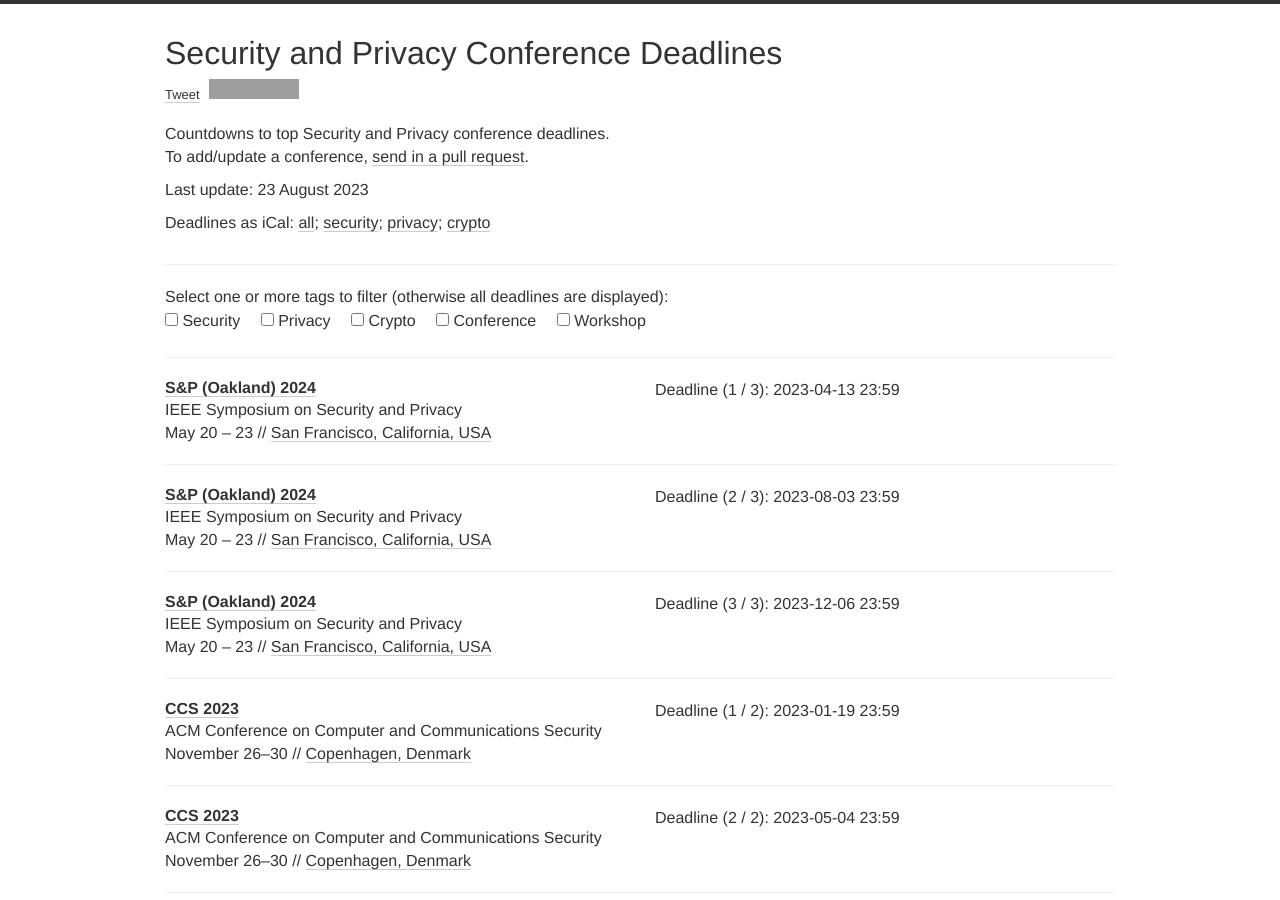
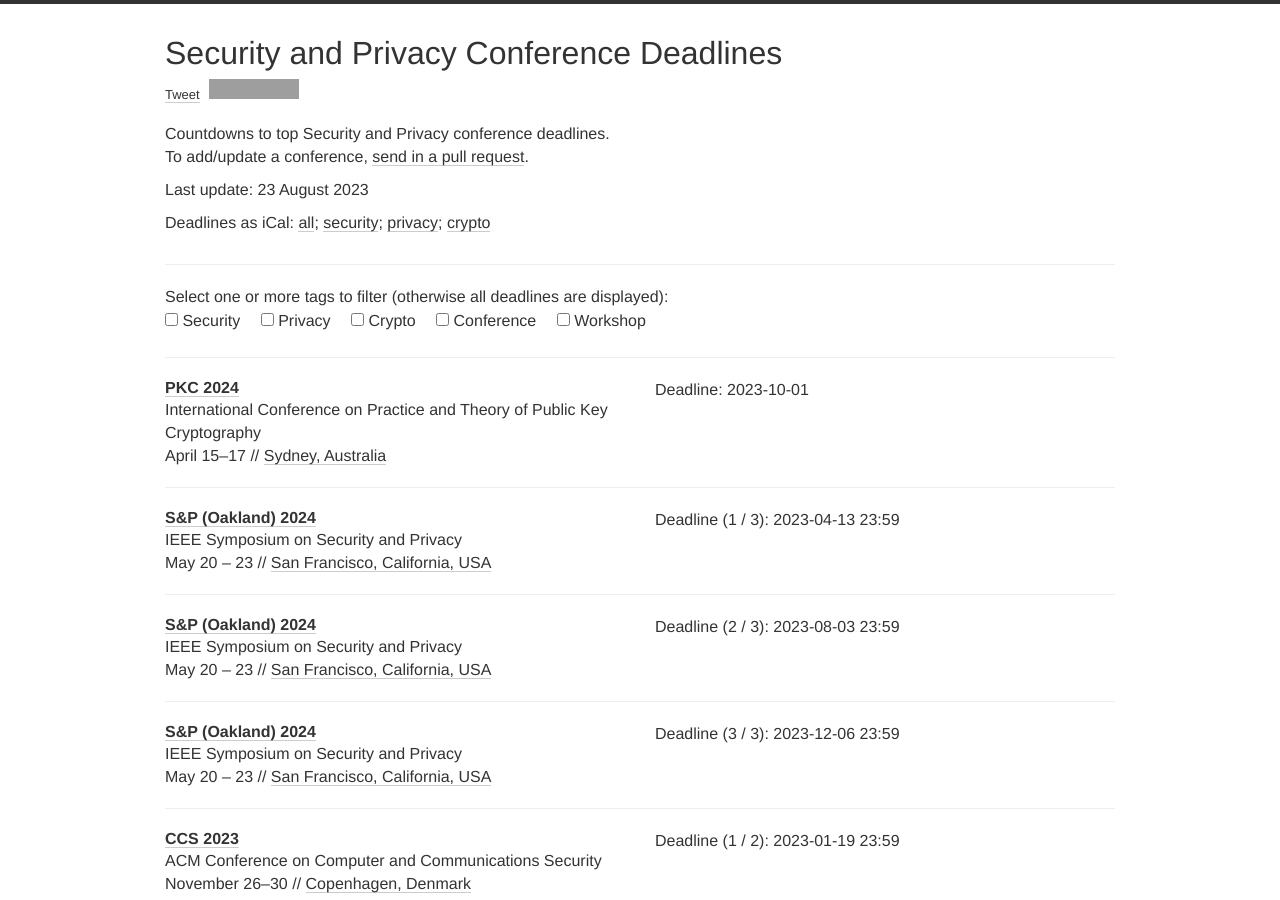
Before and after one commit to sec-deadlines/sec-deadlines.github.io, a Jekyll site: the page built from index.html, in a window 1280 px wide and 900 px high. Built offline with Jekyll 4.4.1, drawn with Linux system fonts in a browser that asks for light colours; nearby versions of some CDN libraries; comment, search, counter and statistics services are not loaded; grey boxes are pictures that could not be loaded.

Commit message:
Update conferences.yml

```diff
--- a/_data/conferences.yml
+++ b/_data/conferences.yml
@@ -1,6 +1,16 @@
 ---
 
 # Security and Privacy
+
+- name: PKC
+  description: International Conference on Practice and Theory of Public Key Cryptography
+  year: 2024
+  link: https://pkc.iacr.org/2024/
+  deadline: ["2023-10-01"]
+  timezone: Etc/UTC
+  date: "April 15-17"
+  place: Sydney, Australia
+  tags: [CRYPTO, CONF]
 
 - name: S&P (Oakland)
   year: 2024
```
